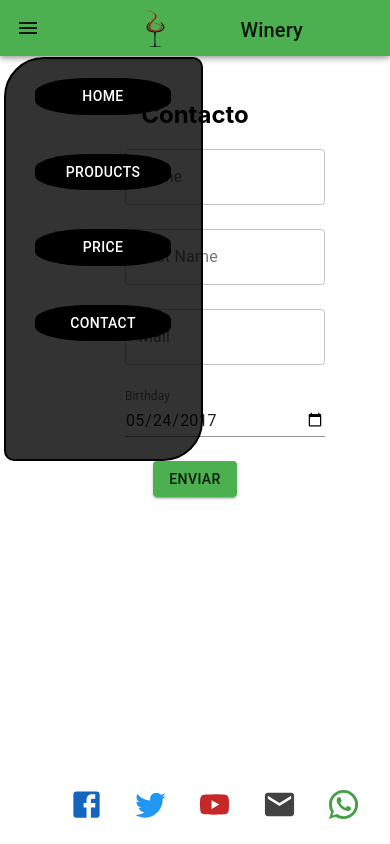
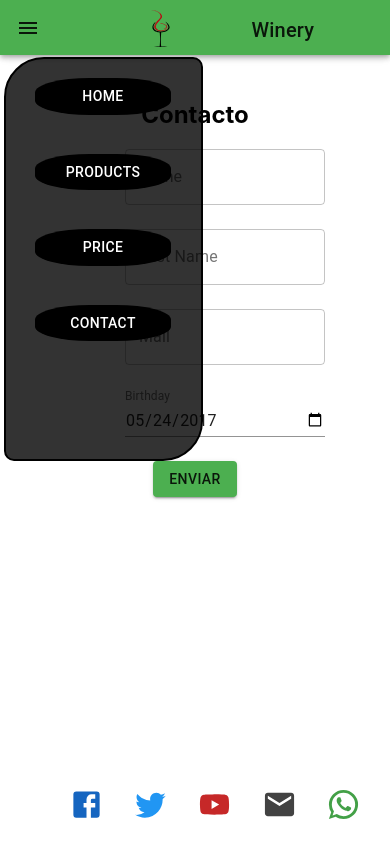
Before and after one commit to eyacar/AppTemplateReact, a React app: page /Contact in a window 390 px wide. Built offline with nearby package versions, Linux system fonts and the light colour scheme.

Commit message:
Update App.scss

```diff
--- a/src/App.scss
+++ b/src/App.scss
@@ -80,6 +80,8 @@ margin-bottom: 0;;
     }
   }
 footer{p{display: none;}}
+.MuiAppBar-root-4 {
+  height: 55px;}
 #appbar{
   position: fixed;
   top: 0;
@@ -89,7 +91,7 @@ footer{p{display: none;}}
   display: flex;
   justify-content: space-evenly;
   img{width: 10%;}}
-  span{margin-top: 2%;}
+  span{width: 15%;margin-top: 2%;}
 }
 }
 .clickeado{left: 0;}
```
